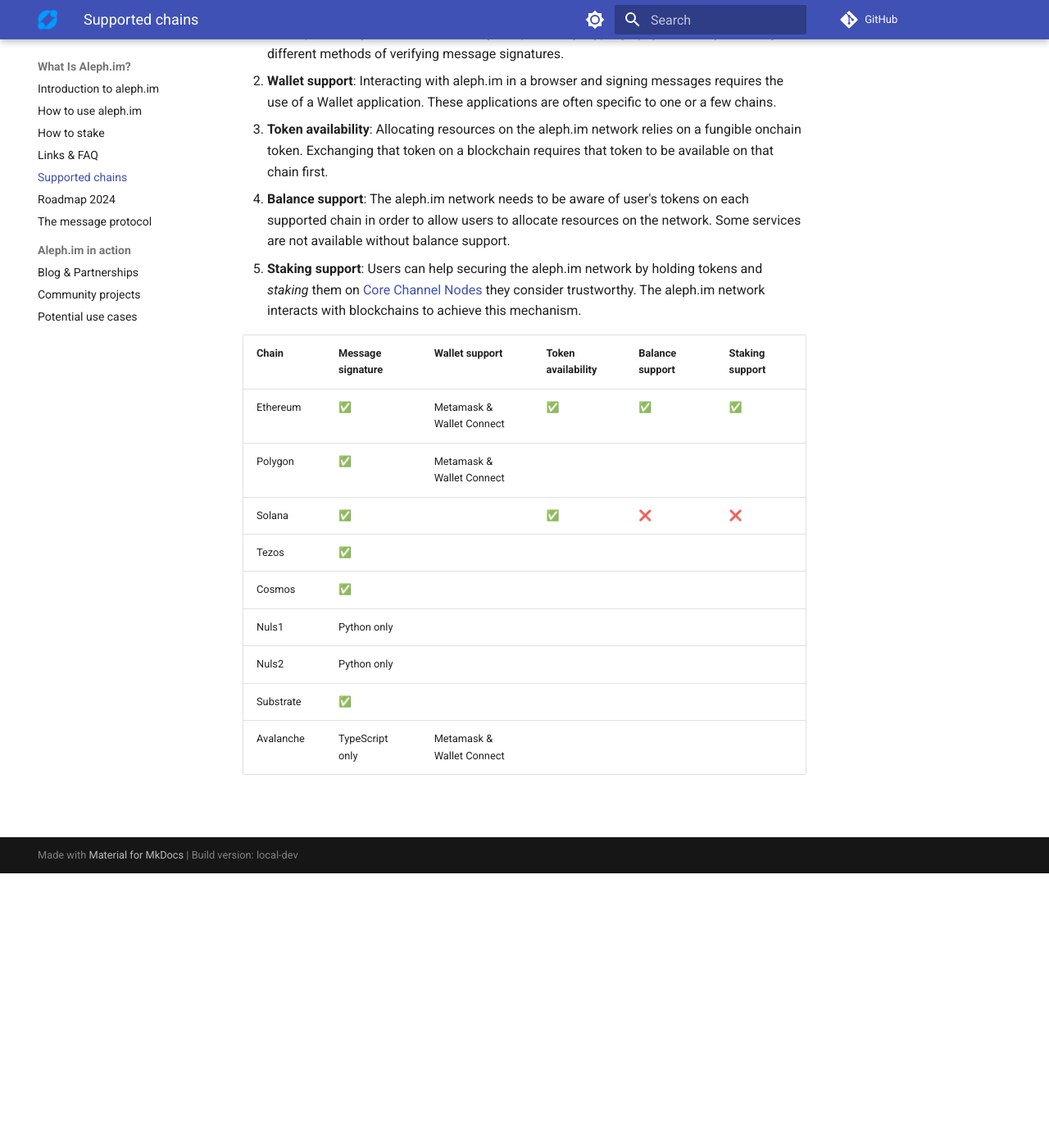
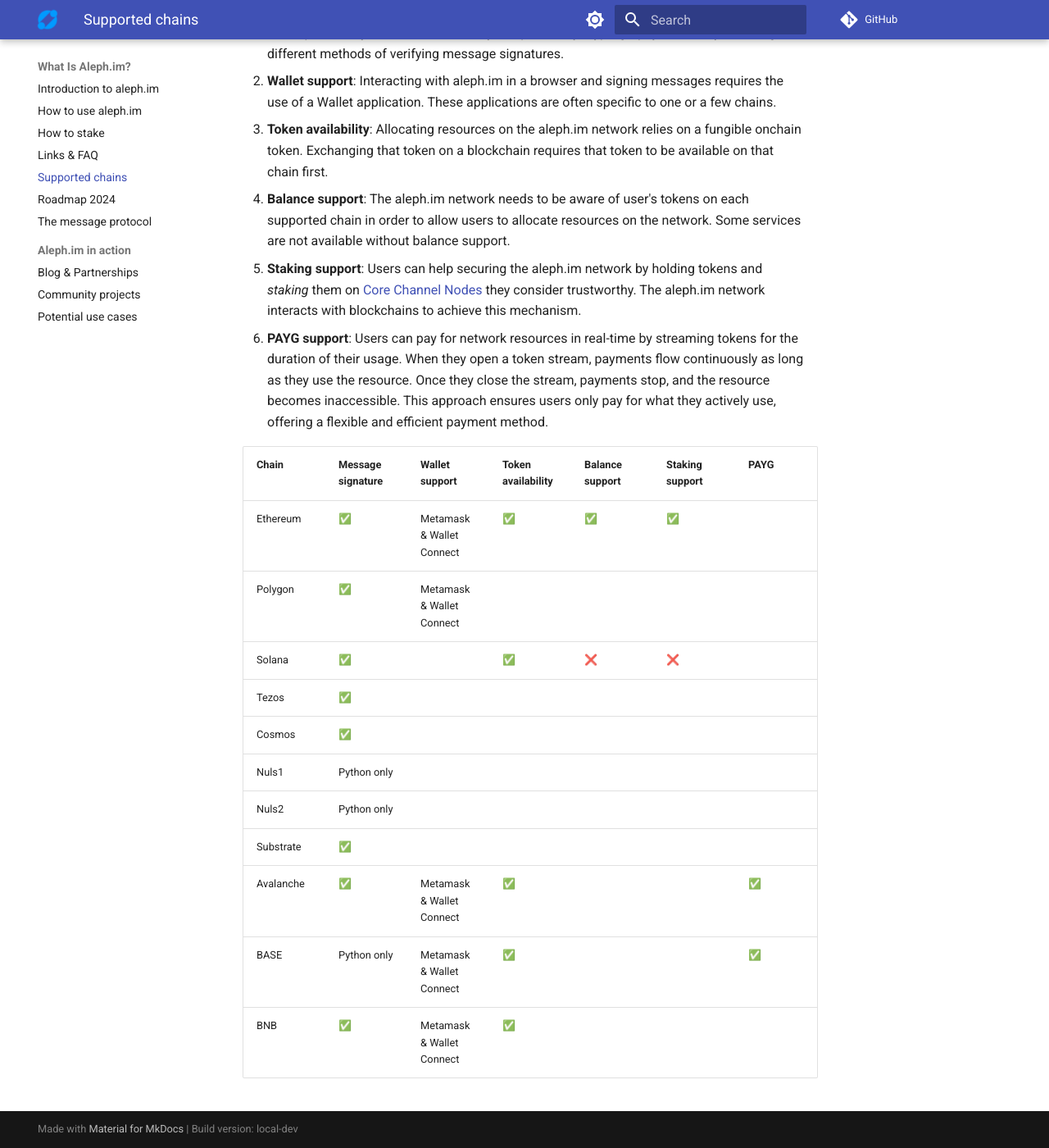
Before and after one commit to aleph-im/aleph-docs, an MkDocs documentation site: the page built from docs/protocol/chains.md, in a window 1280 px wide and 1400 px high, scrolled down 335 px. Shown: the whole window at 82% size. Built offline with MkDocs 1.6.1 and Material for MkDocs 9.7.7, drawn with Linux system fonts in a browser that asks for light colours; plug-ins that fetch from the network failed and are left out; comment, search, counter and statistics services are not loaded.

Commit message:
Update chain list: Add BASE, update avax add PAYG column (#113)
* Add Base as supported chain, update Avalanche

* Add PAYG column

* Add BNB chain

* add BASE token

```diff
--- a/docs/protocol/chains.md
+++ b/docs/protocol/chains.md
@@ -23,16 +23,22 @@
    Users can help securing the aleph.im network by holding tokens and _staking_ them on
    [Core Channel Nodes](../nodes/core/index.md) they consider trustworthy. The aleph.im network
    interacts with blockchains to achieve this mechanism.
+6. **PAYG support**:
+   Users can pay for network resources in real-time by streaming tokens for the duration of their usage. When they open
+   a token stream, payments flow continuously as long as they use the resource. Once they close the stream, payments
+   stop, and the resource becomes inaccessible. This approach ensures users only pay for what they actively use,
+   offering a flexible and efficient payment method.
 
-
-| Chain     | Message signature | Wallet support | Token availability | Balance support | Staking support |
-|-----------|-------------------|----------------|--------------------|-----------------|-----------------|
-| Ethereum  | ✅                 | Metamask & Wallet Connect      | ✅                 | ✅              | ✅               |
-| Polygon   | ✅                 | Metamask & Wallet Connect       |                    |                |                 |
-| Solana    | ✅                 |                | ✅                  | ❌             | ❌               |
-| Tezos     | ✅                 |                |                    |                |                 |
-| Cosmos    | ✅                 |                |                    |                |                 |
-| Nuls1     | Python only        |                |                    |                 |                 |
-| Nuls2     | Python only        |                |                    |                 |                 |
-| Substrate | ✅                 |                |                    |                |                 |
-| Avalanche | TypeScript only    | Metamask & Wallet Connect               |                    |                 |                 |
+| Chain     | Message signature | Wallet support            | Token availability | Balance support | Staking support | PAYG |
+|-----------|-------------------|---------------------------|--------------------|-----------------|-----------------|------|
+| Ethereum  | ✅                 | Metamask & Wallet Connect | ✅                  | ✅               | ✅               |      |
+| Polygon   | ✅                 | Metamask & Wallet Connect |                    |                 |                 |      |
+| Solana    | ✅                 |                           | ✅                  | ❌               | ❌               |      |
+| Tezos     | ✅                 |                           |                    |                 |                 |      |
+| Cosmos    | ✅                 |                           |                    |                 |                 |      |
+| Nuls1     | Python only       |                           |                    |                 |                 |      |
+| Nuls2     | Python only       |                           |                    |                 |                 |      |
+| Substrate | ✅                 |                           |                    |                 |                 |      |
+| Avalanche | ✅                 | Metamask & Wallet Connect | ✅                  |                 |                 | ✅    |
+| BASE      | Python only       | Metamask & Wallet Connect | ✅                  |                 |                 | ✅    |
+| BNB       | ✅                 | Metamask & Wallet Connect | ✅                  |                 |                 |      |
```
Also changed, not shown: docs/faq.md (+1 -0 lines).
